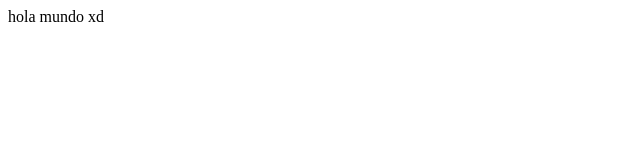
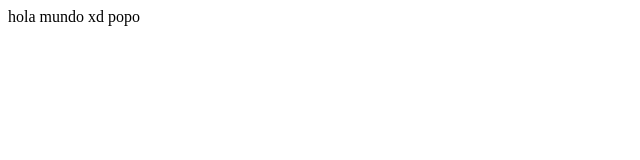
Before and after one commit to CamiloMarin/PaginaWeb-LaMoneda, a plain HTML site: page index.html in a window 1280 px wide. Shown: the full height of the page, 0-640 px from the left. Drawn offline with Linux system fonts and the light colour scheme.

Commit message:
Second Commit

```diff
--- a/index.html
+++ b/index.html
@@ -4,6 +4,6 @@
 	<title>hola mundo</title>
 </head>
 <body>
-hola mundo xd
+hola mundo xd popo
 </body>
 </html>
```
